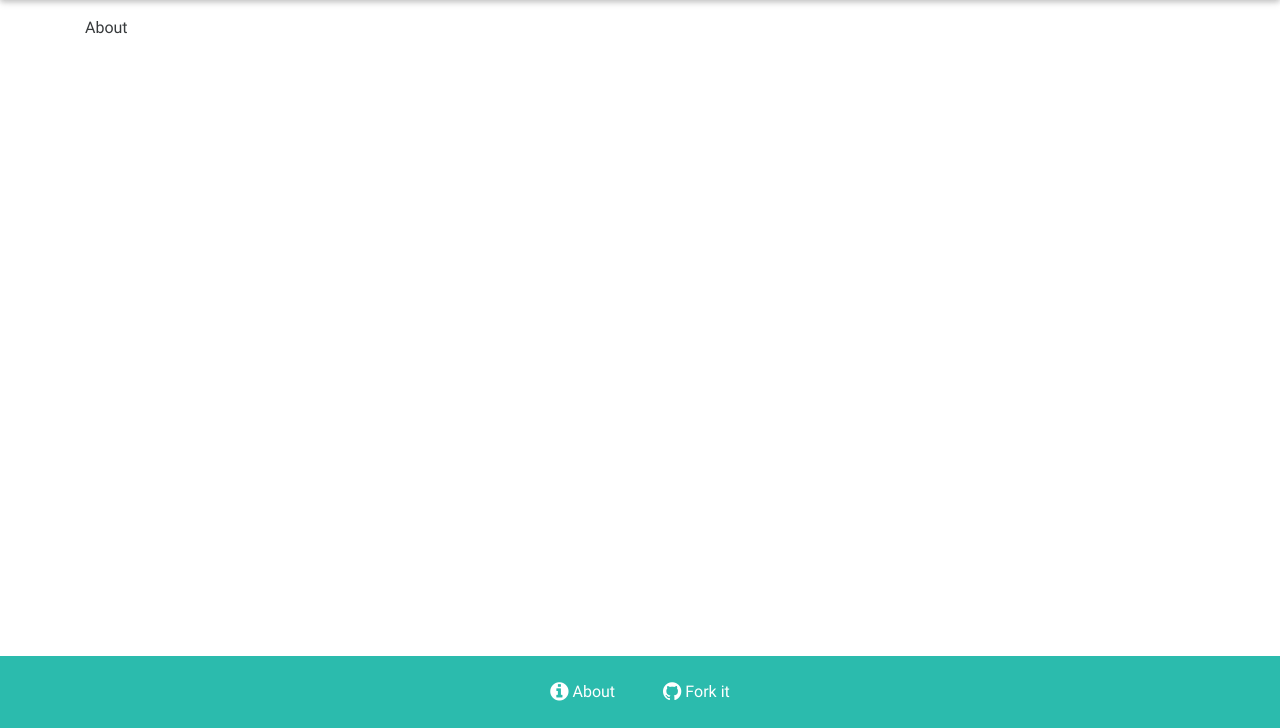
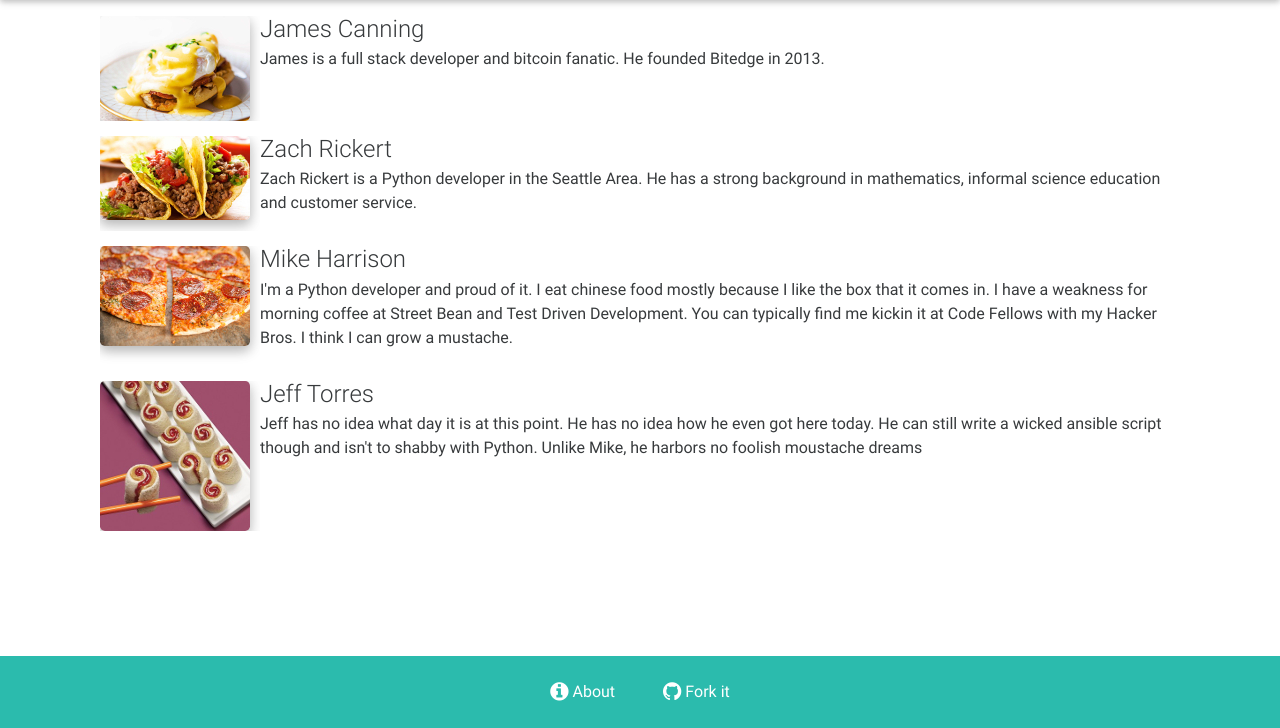
Before and after one commit to FoodLust/FL, a Django app: page /about/ in a window 1280 px wide. Shown: the part 72-800 px from the top of the page. Run offline with Django 3.2, Linux system fonts and the light colour scheme; some libraries are stand-ins or nearby versions.

Commit message:
added about page and various css fixes

```diff
--- a/foodlust/static/css/style.css
+++ b/foodlust/static/css/style.css
@@ -22,7 +22,7 @@
     border-style: solid;
     border-width: 1px;
     border-color: #2bbbad;
-    width: 40rem;
+    width: auto;
     background-color: #f1f1f1;
 }
 
--- a/foodlust/views.py
+++ b/foodlust/views.py
@@ -13,7 +13,7 @@
 
 def about(request):
     """Create an about view."""
-    return render(request, 'foodlust/about.html')
+    return render(request, 'foodlust/about_us.html')
 
 
 def home_redirect(request):
--- /dev/null
+++ b/templates/foodlust/about_us.html
@@ -0,0 +1,48 @@
+{% extends 'foodlust/base.html' %}
+
+{% load static %}
+
+{% block component_css %}
+<link rel="stylesheet" href="{% static '' %}">
+{% endblock %}
+
+{% block body %}
+<div class="col-md-12">
+    <div class="media">
+        <a class="media-left waves-light">
+            <img class="img-rounded" src="{% static 'img/james_spirit_food.jpg' %}" alt="Generic placeholder image">
+        </a>
+        <div class="media-body">
+            <h4 class="media-heading">James Canning</h4>
+            <p>James is a full stack developer and bitcoin fanatic. He founded Bitedge in 2013.</p>
+        </div>
+    </div>
+    <div class="media">
+        <a class="media-left waves-light">
+            <img class="img-rounded" src="{% static 'img/zach_spirit_food.jpg' %}" alt="Generic placeholder image">
+        </a>
+        <div class="media-body">
+            <h4 class="media-heading">Zach Rickert</h4>
+            <p>Zach Rickert is a Python developer in the Seattle Area. He has a strong background in mathematics, informal science education and customer service.</p>
+        </div>
+    </div>
+    <div class="media">
+        <a class="media-left waves-light">
+            <img class="img-rounded" src="{% static 'img/mike_spirit_food.jpg' %}" alt="Generic placeholder image">
+        </a>
+        <div class="media-body">
+            <h4 class="media-heading">Mike Harrison</h4>
+            <p>I'm a Python developer and proud of it. I eat chinese food mostly because I like the box that it comes in. I have a weakness for morning coffee at Street Bean and Test Driven Development. You can typically find me kickin it at Code Fellows with my Hacker Bros. I think I can grow a mustache.</p>
+        </div>
+    </div>
+    <div class="media">
+        <a class="media-left waves-light">
+            <img class="img-rounded" src="{% static 'img/jeff_spirit_food.jpg' %}" alt="Generic placeholder image">
+        </a>
+        <div class="media-body">
+            <h4 class="media-heading">Jeff Torres</h4>
+            <p>Jeff has no idea what day it is at this point. He has no idea how he even got here today. He can still write a wicked ansible script though and isn't to shabby with Python. Unlike Mike, he harbors no foolish moustache dreams</p>
+        </div>
+    </div>
+</div>
+{% endblock %}
--- a/templates/foodlust/base.html
+++ b/templates/foodlust/base.html
@@ -16,7 +16,7 @@
       <nav class="navbar navbar-dark default-color bg-primary">
         <button class="navbar-toggler hidden-sm-up" type="button" data-toggle="collapse" data-target="#collapseEx22"><i class="fa fa-bars"></i> </button>
         <div class="container">
-          <a class="navbar-brand" href="/"><img class="img-circle" id="logo" src="{% static '/img/logo.png' %}"></a>
+          <a class="navbar-brand hidden-sm-down" href="/"><img class="img-circle" id="logo" src="{% static '/img/logo.png' %}"></a>
           <div class="collapse navbar-toggleable-xs" id="collapseEx22">
             <ul class="nav navbar-nav">
               <li class="nav-item"><a class="nav-link" href="{% url 'home' %}"><i class="fa fa-lg fa-home"></i> Home</a></li>
```
Also changed, not shown: meals/templates/meals/meal_detail.html (+9 -5 lines), foodlust/static/img/james_spirit_food.jpg (added), foodlust/static/img/jeff_spirit_food.jpg (added), foodlust/static/img/mike_spirit_food.jpg (added), foodlust/static/img/zach_spirit_food.jpg (added).
